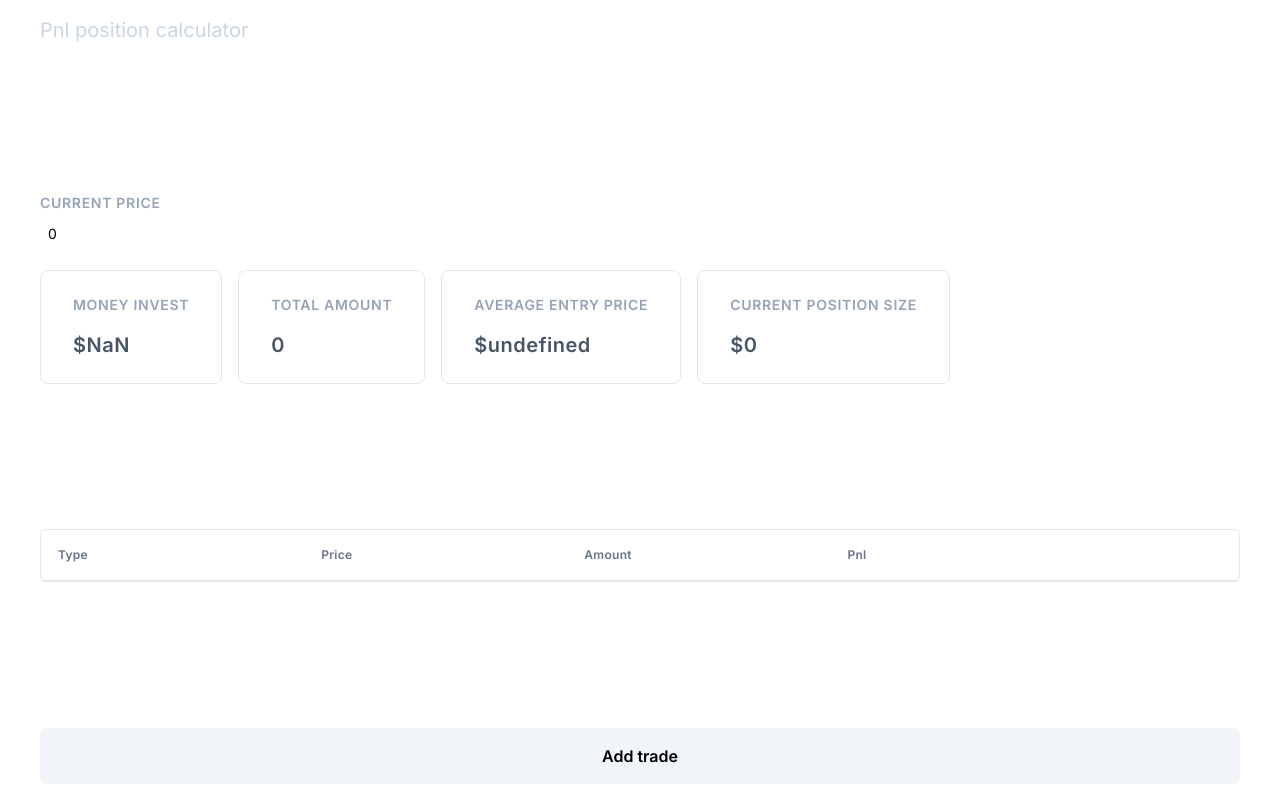
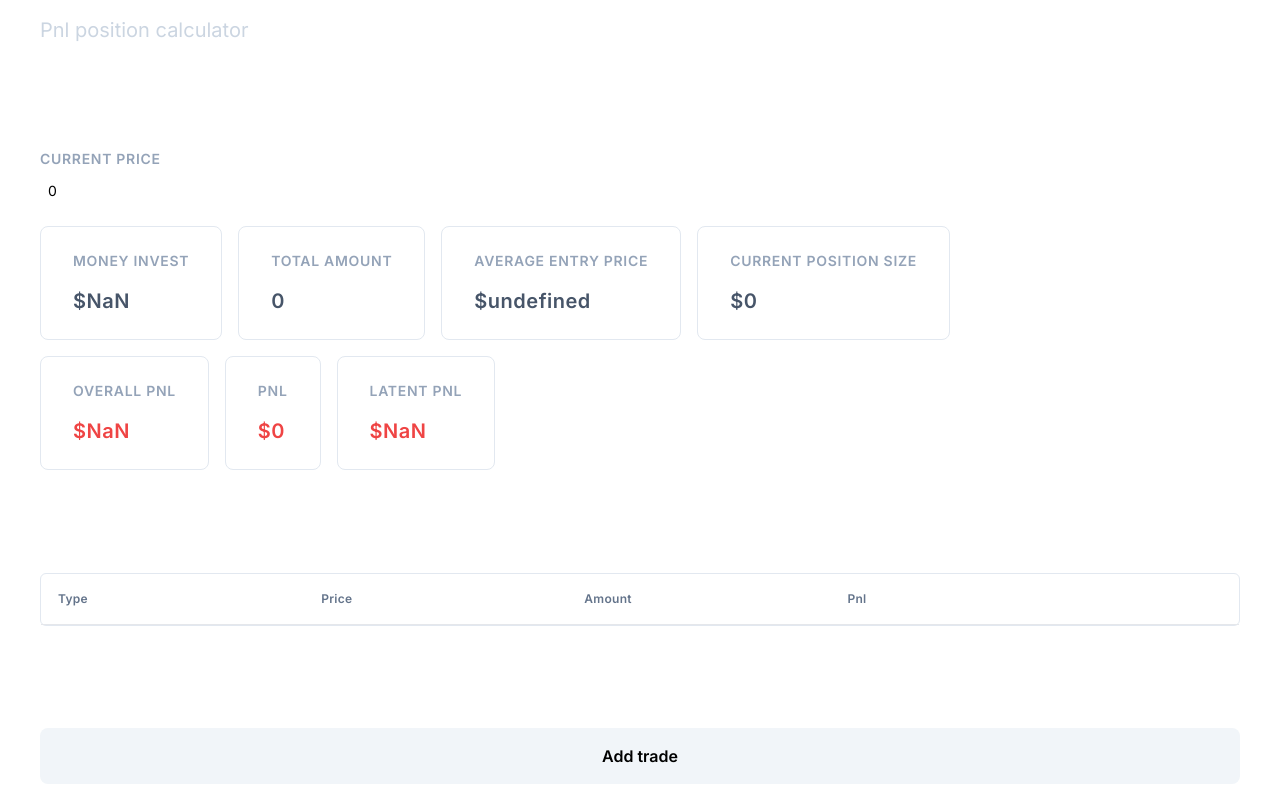
Before and after one commit to vioule/trading-pnl-calculator, a Next.js app: page / in a window 1280 px wide. Built offline with nearby package versions, Linux system fonts and the light colour scheme.

Commit message:
Add pnls info

```diff
--- a/app/page.tsx
+++ b/app/page.tsx
@@ -46,9 +46,19 @@ export default function Home() {
           parseFloat(trade.amount) * totalAverages[i - 1];
   });
 
+  let pnl = 0;
+  if (pnls.length) {
+    pnl = pnls.reduce((a, b) => a + b);
+  }
+
   const totalAverage = totalAverages[totalAverages.length - 1];
   const currentSize = parseFloat(currentPrice) * totalAmount;
   const size = totalAverage * totalAmount;
+
+  const latentPnl =
+    totalAmount * parseFloat(currentPrice) - totalAmount * totalAverage;
+
+  const overallPnl = latentPnl + pnl;
 
   return (
     <main className="flex min-h-screen flex-col px-10 py-4 gap-4 justify-between">
@@ -91,6 +101,42 @@ export default function Home() {
             <span className="font-bold text-xl text-slate-600 tracking-wide">{`$${currentSize}`}</span>
           </div>
         </div>
+        <div className="flex gap-4 mt-4">
+          <div className="border-slate-200 border-[1px] py-6 px-8 rounded-lg flex flex-col gap-4">
+            <span className="text-sm font-bold text-slate-400 uppercase tracking-wider">
+              Overall PNL
+            </span>
+            <span
+              className={`font-bold text-xl tracking-wide ${
+                overallPnl > 0 ? "text-green-500" : "text-red-500"
+              }`}
+            >{`$${overallPnl}`}</span>
+          </div>
+          <div className="border-slate-200 border-[1px] py-6 px-8 rounded-lg flex flex-col gap-4">
+            <span className="text-sm font-bold text-slate-400 uppercase tracking-wider">
+              Pnl
+            </span>
+            <span
+              className={`font-bold text-xl tracking-wide ${
+                pnl > 0 ? "text-green-500" : "text-red-500"
+              }`}
+            >
+              {`$${pnl}`}
+            </span>
+          </div>
+          <div className="border-slate-200 border-[1px] py-6 px-8 rounded-lg flex flex-col gap-4">
+            <span className="text-sm font-bold text-slate-400 uppercase tracking-wider">
+              Latent Pnl
+            </span>
+            <span
+              className={`font-bold text-xl tracking-wide ${
+                latentPnl > 0 ? "text-green-500" : "text-red-500"
+              }`}
+            >
+              {`$${latentPnl}`}
+            </span>
+          </div>
+        </div>
       </div>
       <Table pnls={pnls} />
       <button
```
